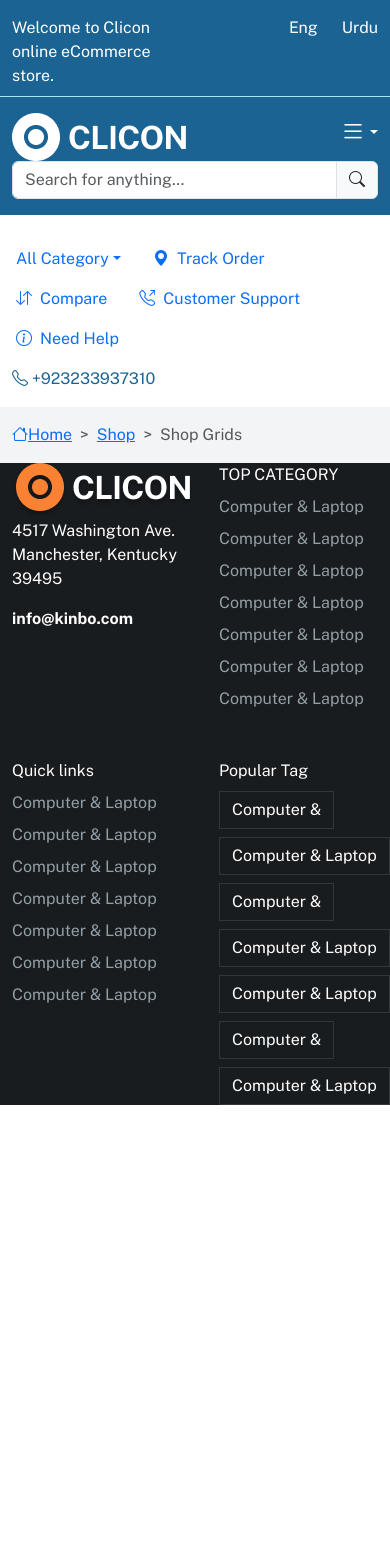
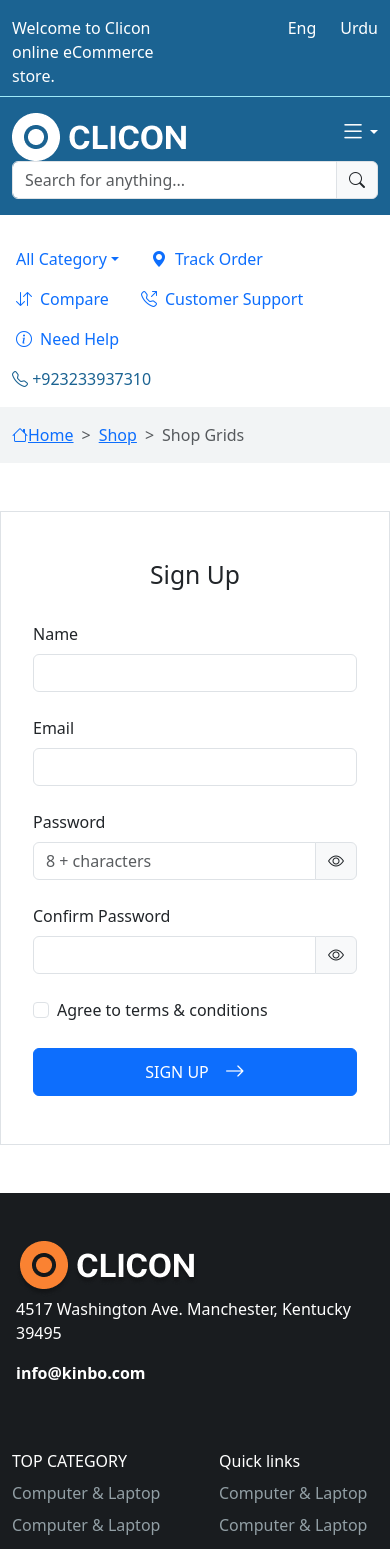
Before and after one commit to Shabir300/services_marketplace, a React (Create React App) app in the folder client/: page / in a window 390 px wide. Shown: the top 1549 px of the page. Before the commit the page ends 1105 px from the top, so only its background shows below. Built offline with nearby package versions, Linux system fonts and the light colour scheme.

Commit message:
signup responsive design added

```diff
--- a/client/src/components/common/footer/Footer.jsx
+++ b/client/src/components/common/footer/Footer.jsx
@@ -7,9 +7,9 @@ import './footer.scss';
 
 const Footer = () => {
   return (
-   <Container fluid className='footer d-flex flex-col align-items-center py-md-6 px-md-7'>
+   <Container fluid className='footer d-flex flex-col align-items-center py-5 py-md-6 px-md-7'>
     <Row className='gy-5'>
-        <Col xs={6} lg={3}>
+        <Col xs={12} sm={6} lg={3} className='px-3'>
             <Image src='/static/LogoBlack.png' />
 
             <p>4517 Washington Ave. Manchester, Kentucky 39495</p>
@@ -41,7 +41,7 @@ const Footer = () => {
 
         </Col>
 
-        <Col  xs={6} lg={3} className='d-flex flex-column gap-2 '>
+        <Col  xs={12} sm={6} lg={3} className='d-flex flex-column gap-2 '>
             <span className='h7 text-white border-0'>Popular Tag</span>
             <div className='footer-tags-links d-flex flex-row gap-2 flex-wrap'>
                 <span>Computer &</span>
--- /dev/null
+++ b/client/src/components/common/signUp/SignUp.jsx
@@ -0,0 +1,117 @@
+import {useState} from 'react';
+import Form from 'react-bootstrap/Form';
+import Row from 'react-bootstrap/Row';
+import InputGroup from 'react-bootstrap/InputGroup';
+import Button from 'react-bootstrap/Button';
+import './signup.scss'
+
+const SignUp = () => {
+
+    const [validated, setValidated] = useState(false);
+    const [showPassword, setShowPassword] = useState(false);
+    const [showConfirmPassword, setShowConfirmPassword] = useState(false);
+
+    const [inputs, setInputs] = useState({
+        password: '',
+        confirmPassword: ''
+    });
+
+    const [passwordMatch, setPasswordMatch] = useState(true);
+
+    const handlePasswordChange = (e) => {
+        setInputs(prev => {
+            const updatedInputs = {...prev , [e.target.name]: e.target.value};
+
+            if(updatedInputs.password !== updatedInputs.confirmPassword) {
+                setPasswordMatch(false);
+            } else {
+                setPasswordMatch(true);
+            };
+
+            return updatedInputs;
+        });
+
+    };
+
+    console.log('inputs', inputs)
+
+    const handleSubmit = (event) => {
+        event.preventDefault();
+        event.stopPropagation();
+
+       const form = event.currentTarget;
+
+       if (inputs.password !== inputs.confirmPassword) {
+            // setValidated(true);
+            setPasswordMatch(false);
+       } else {
+        setPasswordMatch(true);
+        setValidated(true )
+       }
+
+    };
+
+
+    console.log('password match: ', passwordMatch)
+
+  return (
+    <Form noValidate validated={validated} onSubmit={handleSubmit} className='signupForm  py-5 border  my-5 d-flex flex-column gap-4 shadow-md'>
+
+        <Row className='w-auto mx-auto'>
+            <span className='h2'>Sign Up</span>
+        </Row>
+
+        <Row>
+            <Form.Group>
+                <Form.Label>Name</Form.Label>
+                <Form.Control type='text' placeholder='' required />
+            </Form.Group>
+        </Row>
+
+        <Row>
+            <Form.Group>
+                <Form.Label>Email</Form.Label>
+                <Form.Control type='text' placeholder='' required />
+            </Form.Group>
+        </Row>
+
+        <Row>
+            <Form.Group>
+                <Form.Label>Password</Form.Label>
+                <InputGroup>
+                    <Form.Control type={showPassword ? 'text' : 'password'} placeholder='8 + characters' required onChange={handlePasswordChange} name='password' />
+                    <InputGroup.Text onClick={() => setShowPassword(!showPassword)}><i class={!showPassword ? `bi bi-eye` : `bi-eye-slash`} ></i></InputGroup.Text>
+                </InputGroup>
+            </Form.Group>
+        </Row>
+
+        <Row>
+            <Form.Group>
+                <Form.Label>Confirm Password</Form.Label>
+                <InputGroup hasValidation>
+                    <Form.Control type={showConfirmPassword ? 'text' : 'password'} placeholder='' required isInvalid={!passwordMatch} onChange={handlePasswordChange} name='confirmPassword'  />
+                    <InputGroup.Text onClick={() => setShowConfirmPassword(!showConfirmPassword)}><i class={!showConfirmPassword ? `bi bi-eye` : `bi-eye-slash`} ></i></InputGroup.Text>
+                    <Form.Control.Feedback type='invalid'>Passwords must match!</Form.Control.Feedback>
+                </InputGroup>
+
+            </Form.Group>
+        </Row>
+
+        <Row>
+            <Form.Group>
+                <Form.Check
+                    required
+                    label='Agree to terms & conditions'
+                    feedbackType='invalid'
+                    feedback='You must agree before submitting'
+                />
+            </Form.Group>
+        </Row>
+
+        <Button className='text-white py-2 d-flex flex-row align-items-center justify-content-center gap-3' variant='primary' type='submit'>SIGN UP <i class="bi bi-arrow-right fs-5"></i> </Button>
+
+    </Form>
+  )
+}
+
+export default SignUp;
--- /dev/null
+++ b/client/src/components/common/signUp/signup.scss
@@ -0,0 +1,11 @@
+@import '../../../styles/variables';
+
+.submitBtn {
+    background-color: $primary-500 !important;
+}
+
+.signupForm {
+    max-width: 26.5rem;
+    padding-inline: 2rem;
+    margin-inline: auto;
+}
--- a/client/src/index.css
+++ b/client/src/index.css
@@ -1,22 +1,84 @@
-/* body {
+/* Base styles */
+*,
+*::before,
+*::after {
+  box-sizing: border-box;
   margin: 0;
-  font-family: public-sans,
-    sans-serif;
+  padding: 0;
+}
+
+/* Typography */
+body {
+  font-family: "Public Sans", sans-serif;
   -webkit-font-smoothing: antialiased;
   -moz-osx-font-smoothing: grayscale;
-
+  line-height: 1.5;
+  color: #333;
+  background-color: #fff;
 }
 
+/* Code blocks */
 code {
-  font-family: source-code-pro, Menlo, Monaco, Consolas, 'Courier New',
-    monospace;
-} */
+  font-family: "Source Code Pro", Menlo, Monaco, Consolas, 'Courier New', monospace;
+}
+
+/* Remove list styles */
+ul, ol {
+  list-style: none;
+}
+
+/* Remove default link styles */
+a {
+  text-decoration: none;
+  color: inherit;
+}
+
+/* Reset images */
+img {
+  max-width: 100%;
+  height: auto;
+  display: block;
+}
+
+/* Reset tables */
+table {
+  border-collapse: collapse;
+  width: 100%;
+}
+
+/* Reset form elements */
+input, button, textarea, select {
+  font: inherit;
+}
+
+/* Prevent overflow issues on body */
+html, body {
+  width: 100%;
+  overflow-x: hidden;
+}
+
+/* Basic reset for other common elements */
+address, article, aside, details, figcaption, figure, footer, header, hgroup, main, nav, section {
+  display: block;
+}
+
+/* Reset heading margins */
+h1, h2, h3, h4, h5, h6 {
+  margin: 0;
+  font-weight: normal;
+}
+
+/* Reset paragraphs */
+p {
+  margin: 0;
+}
+
+/* Remove default fieldset border */
+fieldset {
+  border: 0;
+}
 
 
-* {
-  font-family: "Public Sans", sans-serif;
-  margin: 0;
-  padding: 0;
-  box-sizing: border-box;
-  overflow: hidden
+.bi {
+  cursor: pointer;
 }
--- a/client/src/pages/home/Home.jsx
+++ b/client/src/pages/home/Home.jsx
@@ -2,12 +2,14 @@ import React from 'react';
 import Header from '../../components/common/header/Header';
 import Breadcrumbs from '../../components/common/breadcrumbs/Breadcrumbs';
 import Footer from '../../components/common/footer/Footer';
+import SignUp from '../../components/common/signUp/SignUp';
 
 const Home = () => {
   return (
     <>
         <Header />
         <Breadcrumbs />
+        <SignUp />
         <Footer />
     </>
   )
```
